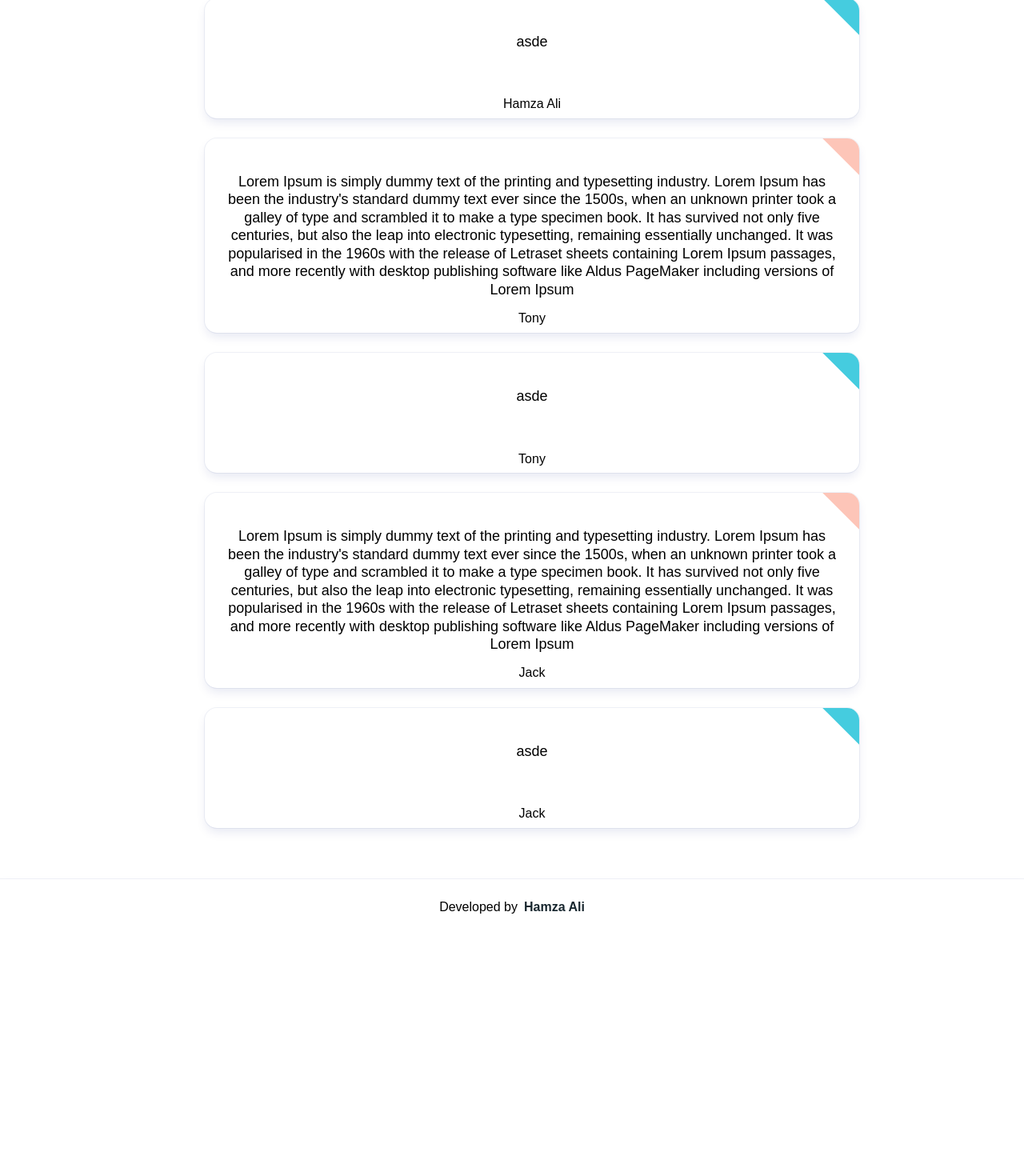
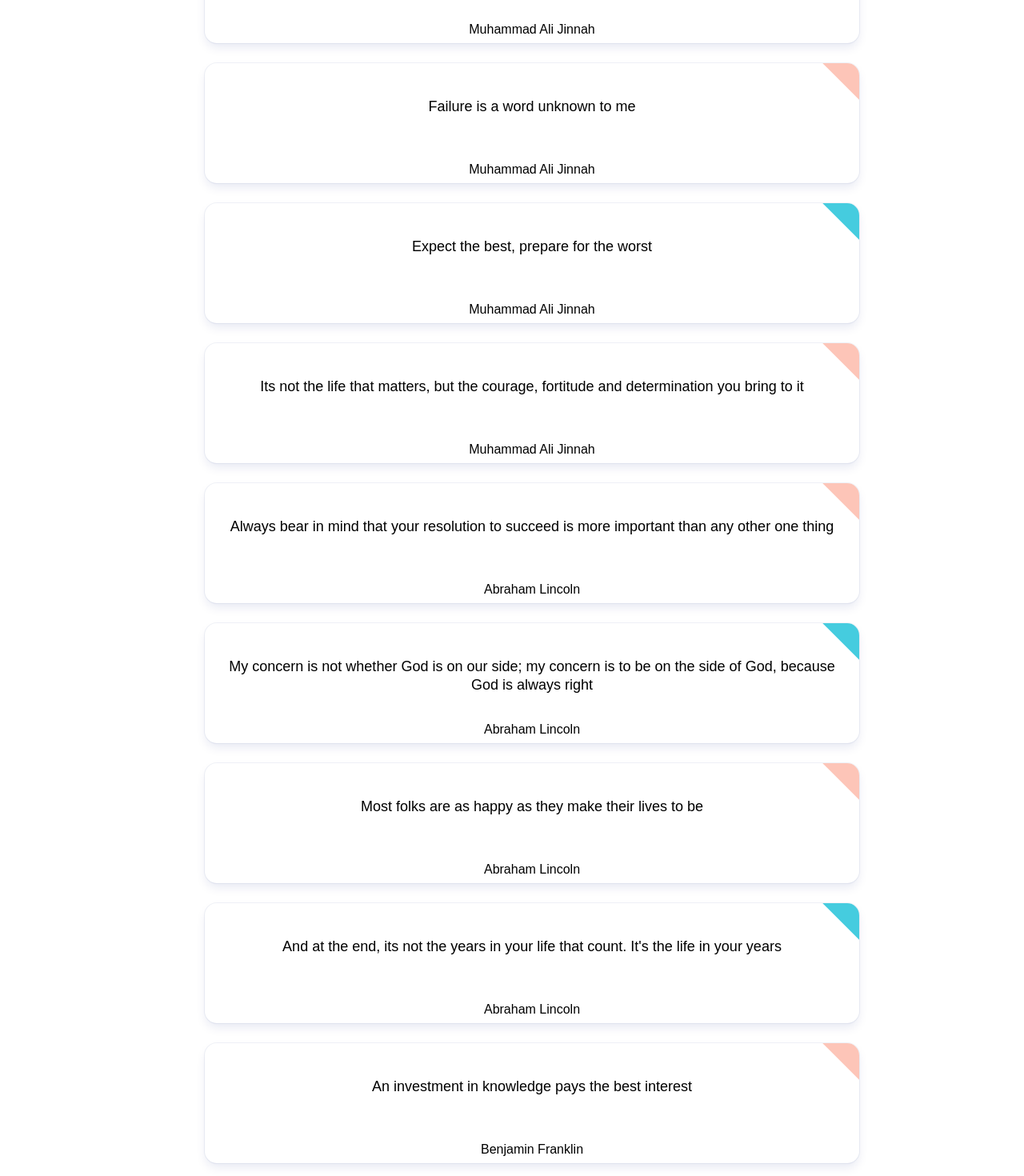
Before and after one commit to Hat52/get-motivated, a React (Create React App) app: page / in a window 1280 px wide. Shown: the part 1100-2570 px from the top of the page at 80% size. Before the commit the page ends 2269 px from the top, so only its background shows below. Built offline with nearby package versions, Linux system fonts and the light colour scheme.

Commit message:
New quotes

```diff
--- a/src/data/quotes.js
+++ b/src/data/quotes.js
@@ -1,5 +1,37 @@
 export const quotes={
-        "Hamza Ali":["Lorem Ipsum is simply dummy text of the printing and typesetting industry. Lorem Ipsum has been the industry's standard dummy text ever since the 1500s, when an unknown printer took a galley of type and scrambled it to make a type specimen book. It has survived not only five centuries, but also the leap into electronic typesetting, remaining essentially unchanged. It was popularised in the 1960s with the release of Letraset sheets containing Lorem Ipsum passages, and more recently with desktop publishing software like Aldus PageMaker including versions of Lorem Ipsum","asde"],
-        "Tony":["Lorem Ipsum is simply dummy text of the printing and typesetting industry. Lorem Ipsum has been the industry's standard dummy text ever since the 1500s, when an unknown printer took a galley of type and scrambled it to make a type specimen book. It has survived not only five centuries, but also the leap into electronic typesetting, remaining essentially unchanged. It was popularised in the 1960s with the release of Letraset sheets containing Lorem Ipsum passages, and more recently with desktop publishing software like Aldus PageMaker including versions of Lorem Ipsum","asde"],
-        "Jack":["Lorem Ipsum is simply dummy text of the printing and typesetting industry. Lorem Ipsum has been the industry's standard dummy text ever since the 1500s, when an unknown printer took a galley of type and scrambled it to make a type specimen book. It has survived not only five centuries, but also the leap into electronic typesetting, remaining essentially unchanged. It was popularised in the 1960s with the release of Letraset sheets containing Lorem Ipsum passages, and more recently with desktop publishing software like Aldus PageMaker including versions of Lorem Ipsum","asde"],
+        "Muhammad Ali Jinnah":[
+            "With faith, discipline and selfless devotion to duty, there is nothing worthwhile that you cannot achieve",
+            "Think 100 time before you take a decision, but once that decision is taken, stand by it as one man",
+            "Failure is a word unknown to me",
+            "Expect the best, prepare for the worst",
+            "Its not the life that matters, but the courage, fortitude and determination you bring to it"
+        ],
+        "Abraham Lincoln":[
+            "Always bear in mind that your resolution to succeed is more important than any other one thing",
+            "My concern is not whether God is on our side; my concern is to be on the side of God, because God is always right",
+            "Most folks are as happy as they make their lives to be",
+            "And at the end, its not the years in your life that count. It's the life in your years"
+        ],
+        "Benjamin Franklin":[
+            "An investment in knowledge pays the best interest",
+            "Some people die at 25 and aren't buried till 75",
+            "By failing to prepare, you are preparing to fail"
+        ],
+        "Winston Churchill":[
+            "Success is not final, failure is not fatal, it is the courage to continue that counts",
+            "We make a living by what we get, but we make a life by what we give",
+            "Courage is what it takes to stand up and speak; courage is also what it takes to sit down and listen",
+            "To improve is to change; to be perfect is to change often",
+        ],
+        "Martin Luther King Jr":[
+            "Love is the only force capable of transforming an enemy to a friend",
+            "Faith is taking the first step, even if you don't see the whole staircase",
+            "Darkness can't drive out darkness; only light can do that. Hate cannot drive out hate; only love can do that",
+            "Even if I knew that tomorrow the world would go to pieces, I would still plant my apple tree"
+        ],
+        "Dalai Lama":[
+            "Opportunities are like sunrises, If you wait too long, you miss them",
+            "Silence is sometimes the best answer",
+            "Remember that the bes relationship is the one in which your love for each other exceeds the need for each other."
+        ]
     }
```
